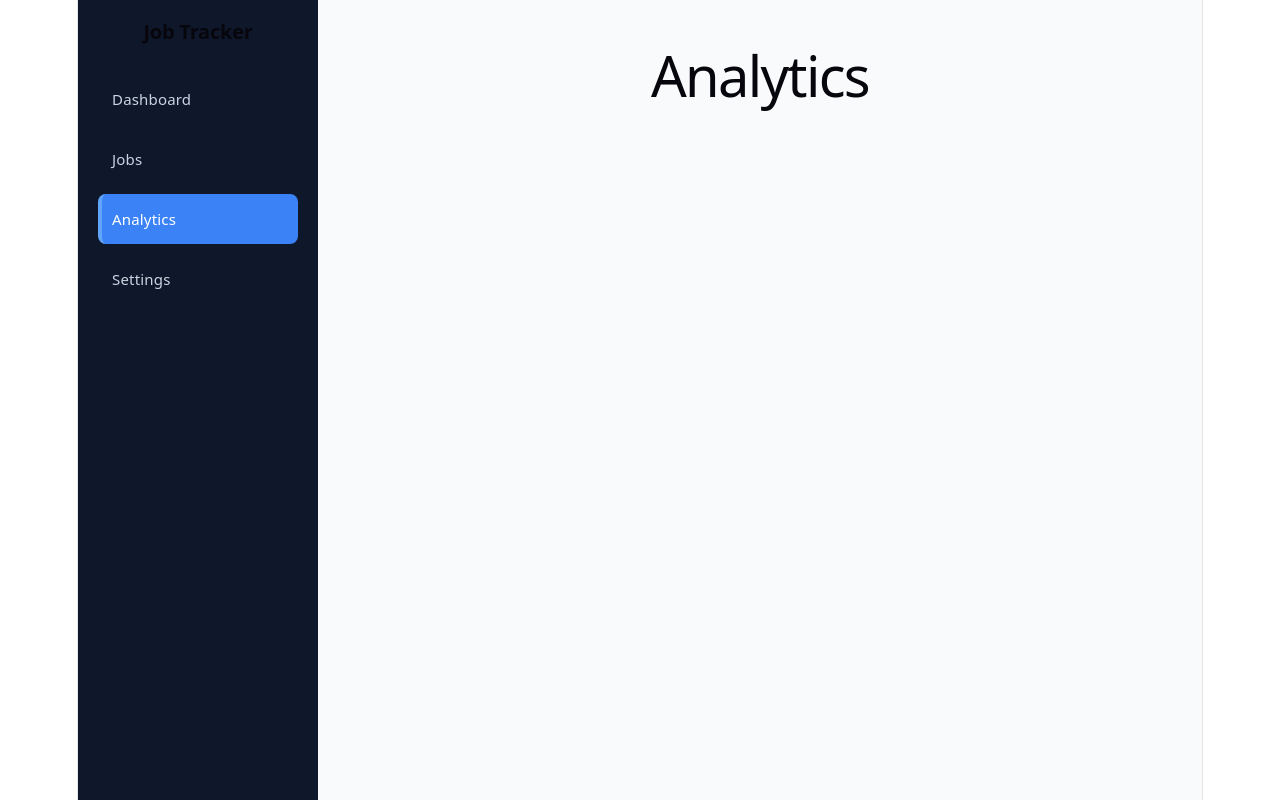
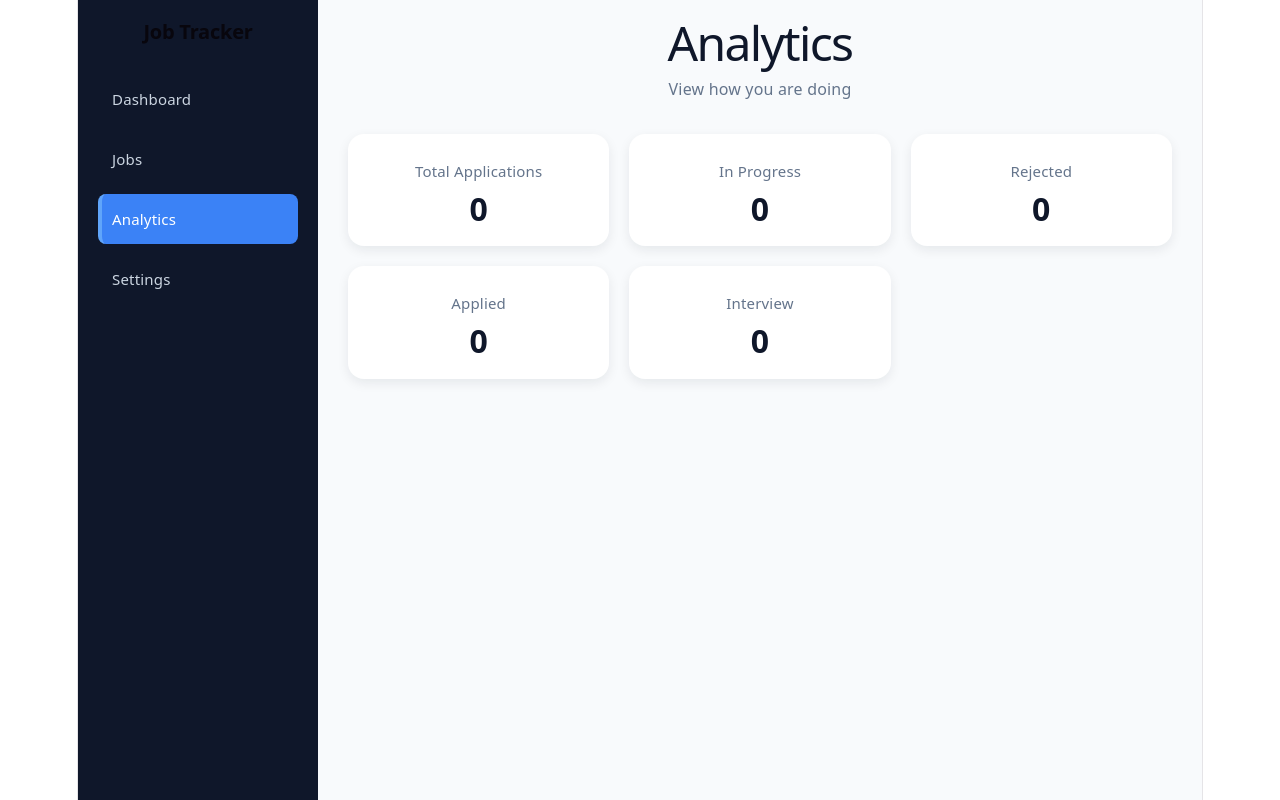
Before and after one commit to Cluna-18/job-tracker, a React (Vite) app: page /analytics in a window 1280 px wide. Built offline with nearby package versions, Linux system fonts and the light colour scheme; no server answers.

Commit message:
Added basic structure for analytics page and fixed some design elements overall

```diff
--- /dev/null
+++ b/src/css/Analytics.css
@@ -0,0 +1,49 @@
+.analytics-page {
+  display: flex;
+  flex-direction: column;
+  gap: 32px;
+}
+
+.analytics-header h1 {
+  font-size: 48px;
+  color: #0f172a;
+  margin: 0;
+}
+
+.analytics-header p {
+  margin-top: 20px;
+  font-size: 16px;
+  color: #64748b;
+}
+
+.stats-grid {
+  display: grid;
+  grid-template-columns: repeat(3, 1fr);
+  gap: 20px;
+}
+
+.stat-card {
+  background-color: #ffffff;
+  border-radius: 16px;
+  padding: 24px;
+  box-shadow: 0 4px 12px rgba(15, 23, 42, 0.08);
+  transition: transform 0.15s ease;
+}
+
+.stat-card:hover {
+  transform: translateY(-3px);
+}
+
+.stat-card h3 {
+  margin: 0 0 12px 0;
+  font-size: 15px;
+  color: #64748b;
+  font-weight: 500;
+}
+
+.stat-card p {
+  margin: 0;
+  font-size: 32px;
+  font-weight: 700;
+  color: #0f172a;
+}
--- a/src/css/Dashboard.css
+++ b/src/css/Dashboard.css
@@ -11,7 +11,7 @@
 }
 
 .dashboard-header p {
-  margin-top: 8px;
+  margin-top: 20px;
   font-size: 16px;
   color: #64748b;
 }
--- a/src/css/Jobs.css
+++ b/src/css/Jobs.css
@@ -13,7 +13,7 @@
 }
 
 .jobs-header p {
-  margin-top: 6px;
+  margin-top: 20px;
   color: #64748b;
   font-size: 16px;
 }
--- a/src/pages/Analytics.jsx
+++ b/src/pages/Analytics.jsx
@@ -1,7 +1,36 @@
-function Analytics(){
+import "../css/Analytics.css";
+
+
+function Analytics({ jobs}){
+  const totalApplications = jobs.length;
+  const acceptedCount = jobs.filter((job) => job.status === "Accepted").length;
+  const rejectedCount = jobs.filter((job) => job.status === "Rejected").length;
+  const inProgressCount = jobs.filter((job) => job.status === "In Progress").length;
+  const appliedCount = jobs.filter((job) => job.status === "Applied").length;
+  const interviewCount = jobs.filter((job) => job.status === "Interview").length;
+
+   const stats = [
+    { title: "Total Applications", value: totalApplications },
+    { title: "In Progress", value: inProgressCount },
+    { title: "Rejected", value: rejectedCount },
+    { title: "Applied", value: appliedCount },
+    { title: "Interview", value: interviewCount },
+  ];
+
     return(
-        <div>
-            <h1>Analytics</h1>
+        <div className = "analytics-page">
+            <div className="analytics-header">
+                <h1>Analytics</h1>
+                <p>View how you are doing</p>
+            </div>
+            <div className="stats-grid">
+                {stats.map((stat, index) => (
+                <div className="stat-card" key={index}>
+                    <h3>{stat.title}</h3>
+                    <p>{stat.value}</p>
+                </div>
+                ))}
+            </div>
         </div>
     )
 }
```
